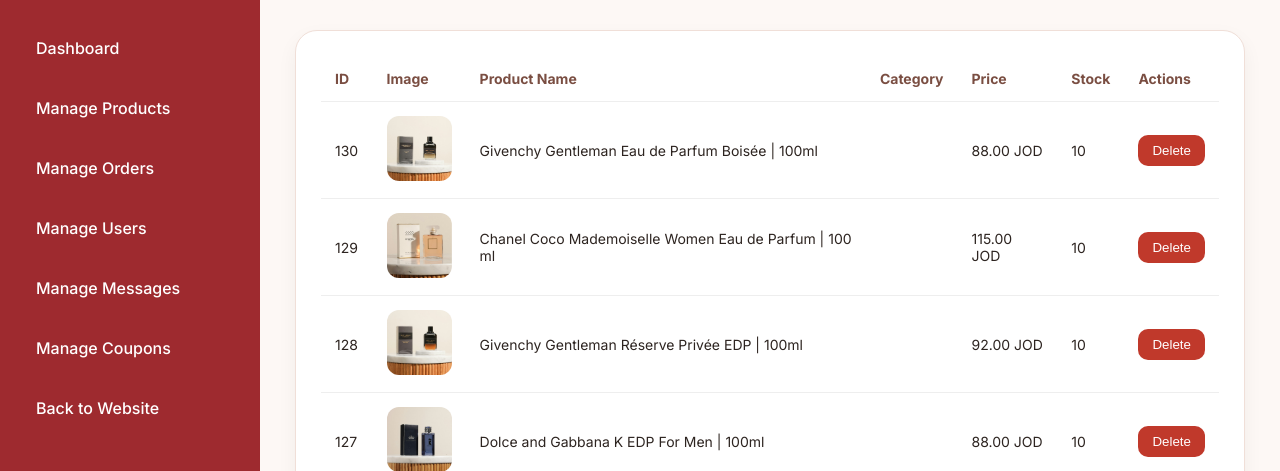
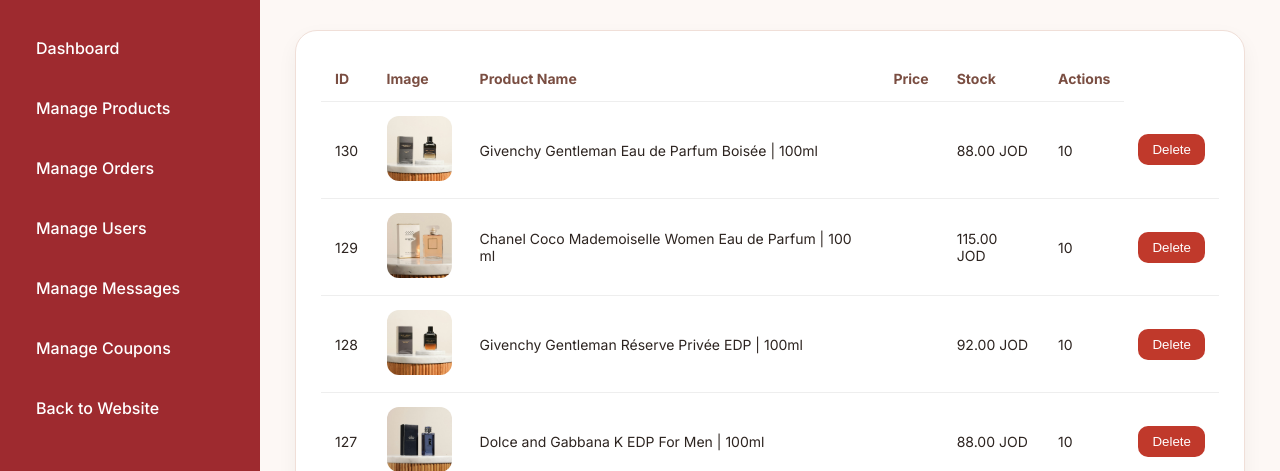
Before and after one commit to hamodalshatti/flower_shop200, a Flask app: page /admin/products in a window 1280 px wide. Shown: the part 75-546 px from the top of the page. Run offline with Flask 3, Linux system fonts and the light colour scheme; a user stored in the database is signed in; data comes from the database, SQL or seed files in the repository.

Commit message:
Remove 'Category' column from admin products table

```diff
--- a/templates/admin_products.html
+++ b/templates/admin_products.html
@@ -186,7 +186,6 @@
                         <th>ID</th>
                         <th>Image</th>
                         <th>Product Name</th>
-                        <th>Category</th>
                         <th>Price</th>
                         <th>Stock</th>
                         <th>Actions</th>
```
